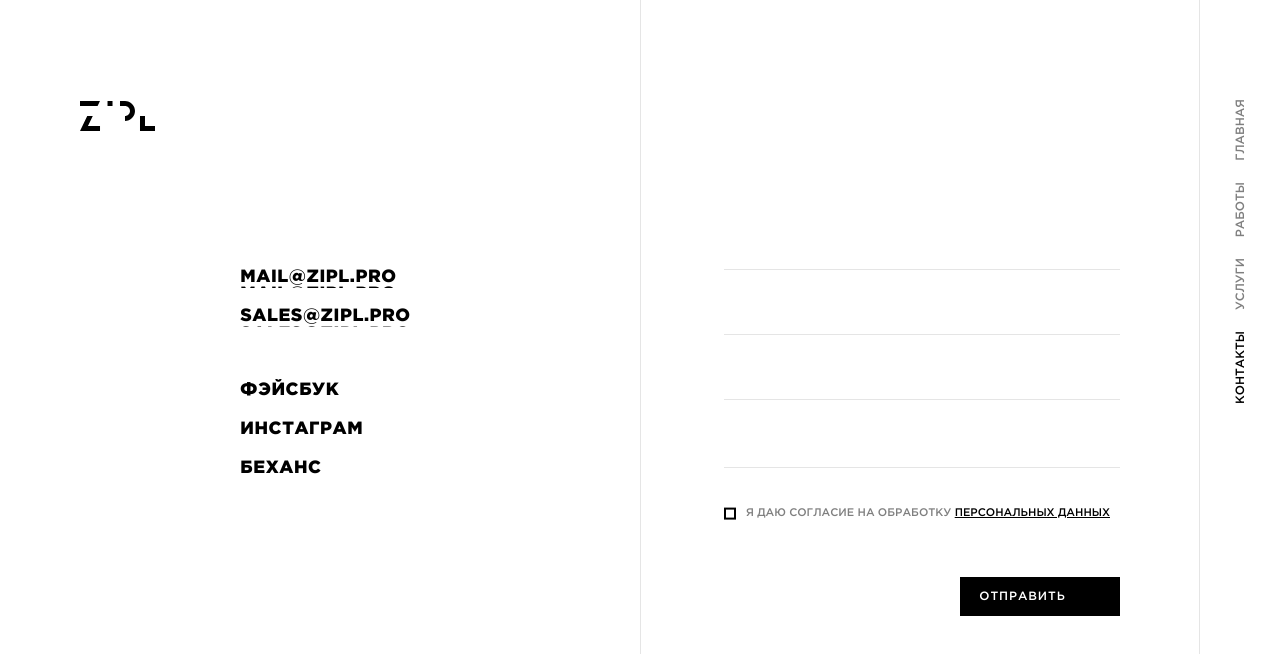
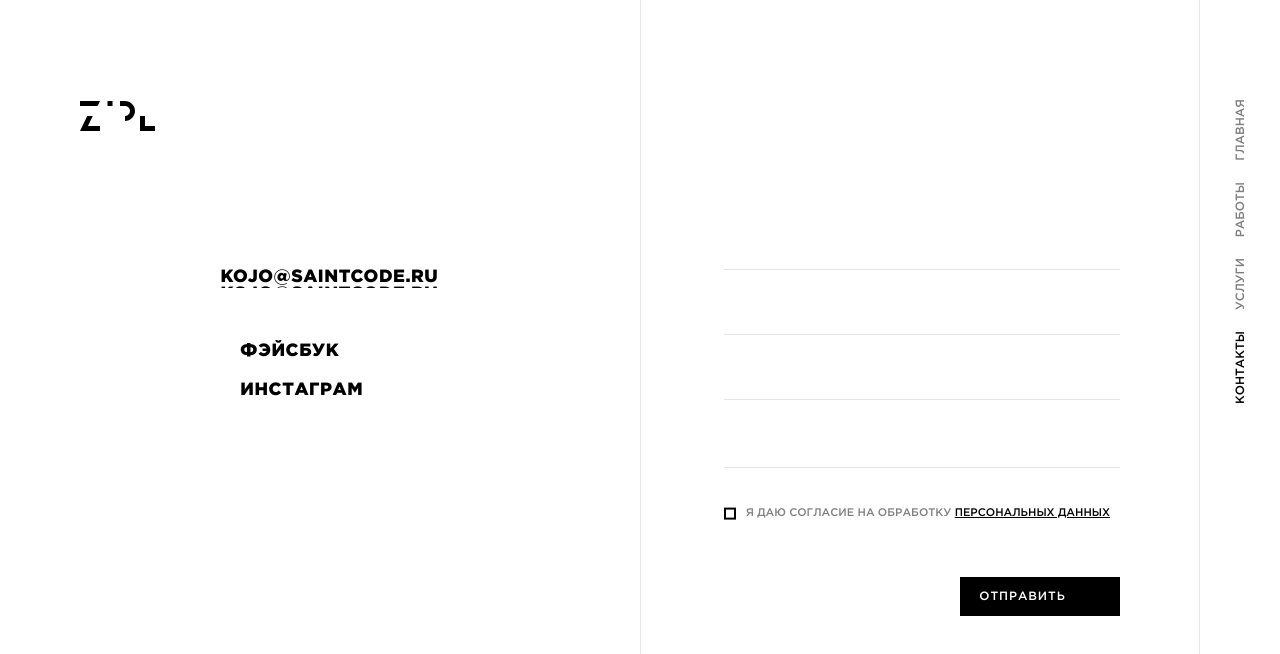
Before and after one commit to AnatolyKostarev/kojo, a React (Create React App) app: page /contacts in a window 1280 px wide. Shown: the top 654 px of the page. Built offline with nearby package versions, Linux system fonts and the light colour scheme.

Commit message:
Change objects

```diff
--- a/src/store.js
+++ b/src/store.js
@@ -113,7 +113,6 @@ export const navSideBar = [
 export const footerWorksNav = [
   { social: "/ фэйсбук", href: "https://facebook.com" },
   { social: "/ инстаграм", href: "https://instagram.com" },
-  { social: "/ вконтакте", href: "https://vk.com" },
 ];
 
 // Array of object for Contacts.jsx component
@@ -121,12 +120,12 @@ export const footerWorksNav = [
 export const socialList = [
   { social: "Фэйсбук", href: "https://facebook.com/" },
   { social: "Инстаграм", href: "https://instagram.com/" },
-  { social: "Беханс", href: "https://www.behance.net/" },
+  // { social: "Беханс", href: "https://www.behance.net/" },
 ];
 
 export const contactsList = [
-  { label: "основной", email: "mail@zipl.pro" },
-  { label: "продажи", email: "sales@zipl.pro" },
+  { label: "основной", email: "kojo@saintcode.ru" },
+  // { label: "продажи", email: "sales@zipl.pro" },
 ];
 
 // Array of titles for ServicesInfo.jsx
```
